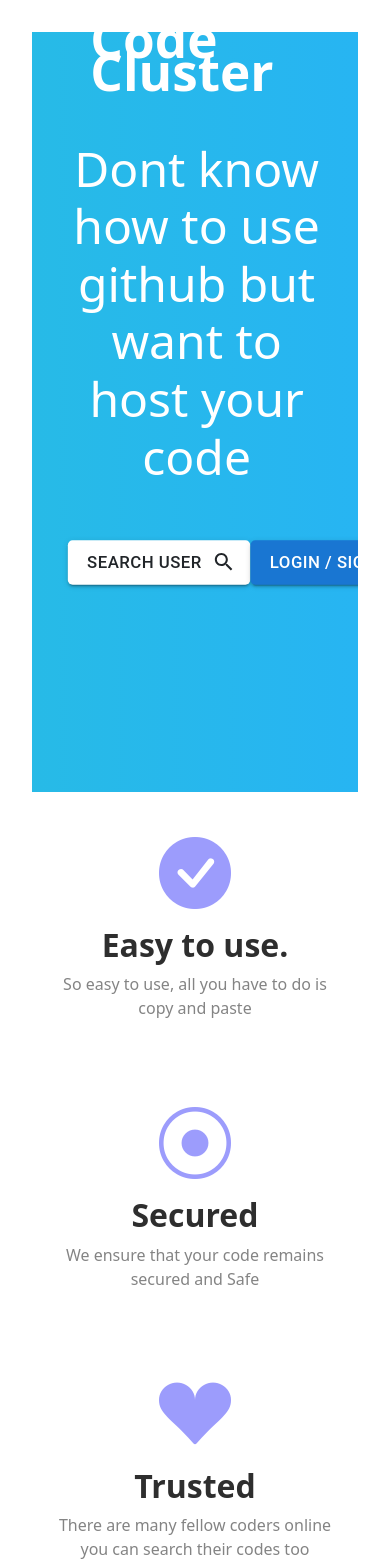
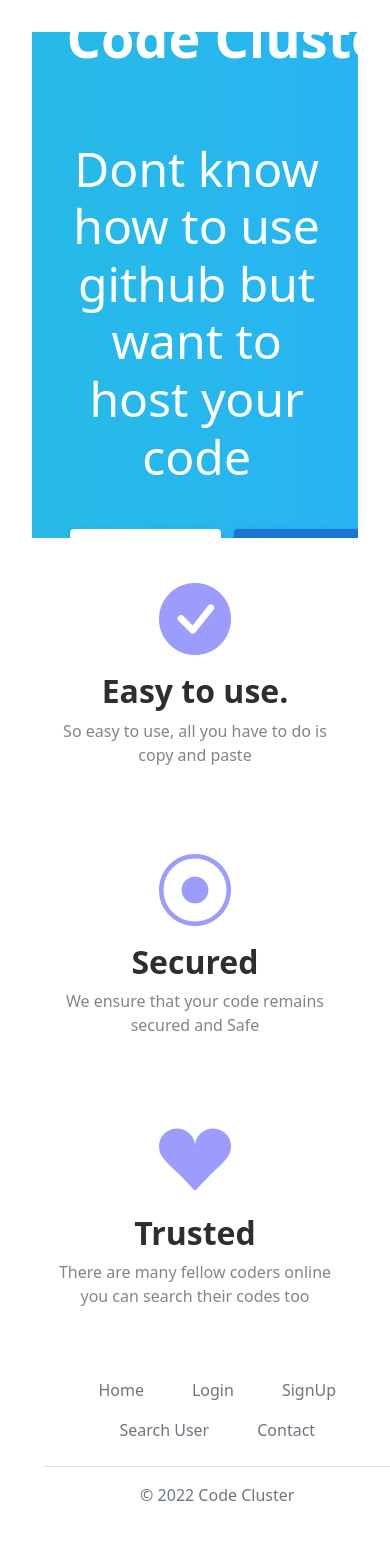
Before and after one commit to him-raw99/code-cluster-client, a React (Vite) app: page / in a window 390 px wide. Shown: the top 1568 px of the page. Built offline with nearby package versions, Linux system fonts and the light colour scheme.

Commit message:
more responsive

```diff
--- a/index.html
+++ b/index.html
@@ -31,11 +31,14 @@
         document.getElementById("navbar").style.backgroundColor = "rgba(105, 105, 105, 0.47)";
         document.getElementById("navbar").style.backdropFilter =" blur(7px)";
         document.getElementById("logo").style.fontSize = "250%";
+        document.getElementById("logo").style.textAlign = "left";
+
       } else {
         document.getElementById("navbar").style.padding = "50px 10px";
         document.getElementById("navbar").style.backgroundColor = "#f1f1f100";
         document.getElementById("navbar").style.backdropFilter =" blur(0px)";
         document.getElementById("logo").style.fontSize = "300%";
+        document.getElementById("logo").style.textAlign = "center";
       }
     }
     </script>
--- a/src/components/HomePageComponents/Footer.jsx
+++ b/src/components/HomePageComponents/Footer.jsx
@@ -4,9 +4,9 @@ const year = new Date().getFullYear();
 function Footer() {
     return (
         <>
-            <div className="container">
+            <div className="container" style={{width:"95vw",overflowX:"hidden"}}>
                 <footer className="py-1 my-3">
-                    <ul className="nav justify-content-center border-bottom pb-3 mb-3">
+                    <ul className="nav justify-content-center border-bottom pb-3 mb-3 scroll-fix">
                         <li className="nav-item"><NavLink className="nav-link px-4 text-muted" to={"/"}>Home</NavLink></li>
                         <li className="nav-item"><NavLink className="nav-link px-4 text-muted" to={"/login"}>Login</NavLink></li>
                         <li className="nav-item"><NavLink className="nav-link px-4 text-muted" to={"/login"}>SignUp</NavLink></li>
--- a/src/index.css
+++ b/src/index.css
@@ -210,7 +210,7 @@ a:hover{
 
 @media screen and (max-width: 794px) {
   .login__form{
-    width: 60%;
+    width: 82%;
     margin-bottom: 30vh;
   }
 }
@@ -222,19 +222,36 @@ a:hover{
     display: none;
   }
   .banner__button1{
-    transform: scale(1.2);
-    left:14%;
+    transform: scale(1);
+    left:10%;
   }
   .banner__button2{
-    transform: scale(1.2);
-    left: 24%;
+    transform: scale(1);
+    left: 14%;
   }
-  a #logo{
-    transform: scale(0.95);
-    margin:0;
+  #navbar #logo{
+    font-size: 3rem;
+    margin-left: 0;
   }
 
-  #logo{
+  .banner{
+    height: 60vh;
+  }
+
+  a #logo{
     font-size: 300%;
+    width: 100vw;
+  }
+
+  #navbar{
+    width:100vw;
+  }
+
+}
+
+@media screen and (max-width: 519px) {
+  div .container{
+    margin-right: 0;
+    margin-left: 0;
   }
 }
```
